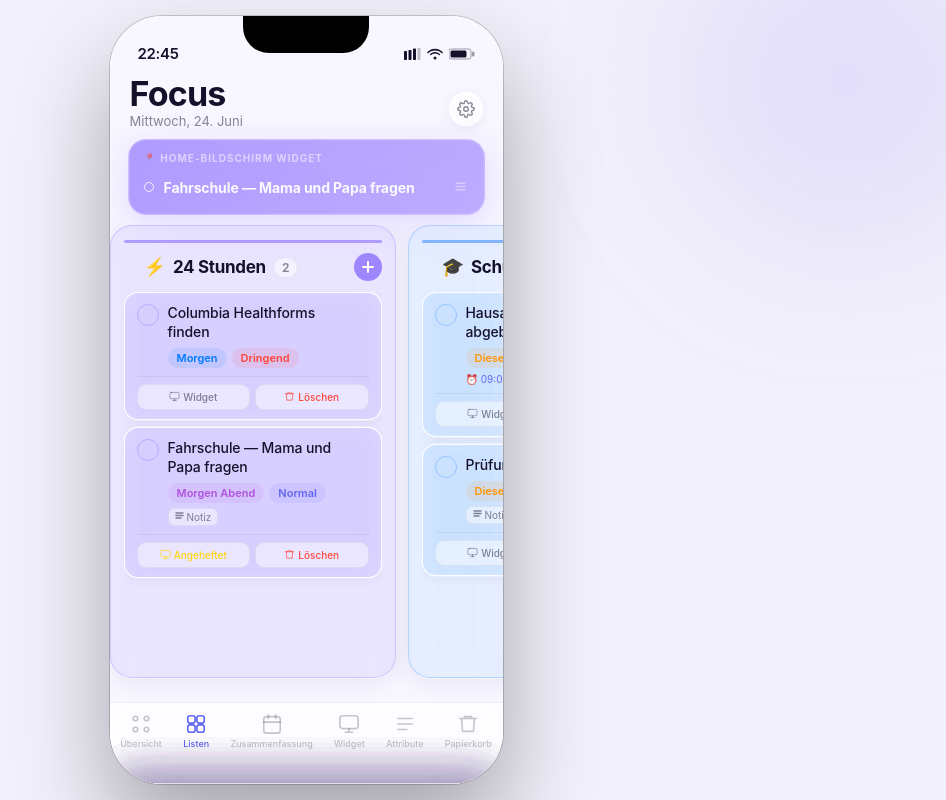
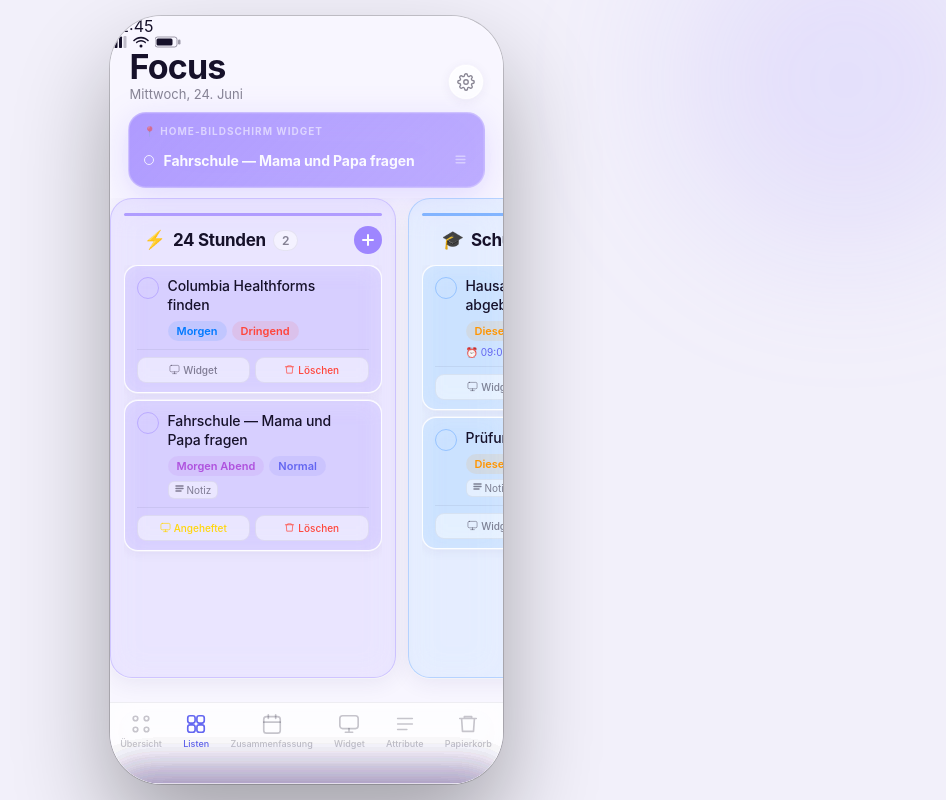
Before and after one commit to dali000000000/Focus, a plain HTML site: page index.html in a window 1280 px wide. Shown: the whole page, without its empty margins (334-1280 px from the left). Drawn offline with Linux system fonts and the light colour scheme.

Commit message:
Remove notch and status bar styles from index.html

```diff
--- a/index.html
+++ b/index.html
@@ -26,9 +26,7 @@ html,body{height:100%;overflow:hidden;background:var(--bg);font-family:var(--fon
 .dark .b1{background:rgba(85,65,175,0.17);}.dark .b2{background:rgba(45,85,165,0.13);}
 .frame{display:flex;align-items:center;justify-content:center;height:100vh;padding:12px;}
 .iphone{width:393px;height:852px;max-height:96vh;border-radius:52px;background:var(--app);overflow:hidden;position:relative;display:flex;flex-direction:column;backdrop-filter:var(--blur);box-shadow:0 0 0 1px rgba(0,0,0,0.18),0 48px 96px rgba(0,0,0,0.32),inset 0 0 0 1.5px rgba(255,255,255,0.16);}
-.notch{position:absolute;top:0;left:50%;transform:translateX(-50%);width:126px;height:37px;background:#000;border-radius:0 0 26px 26px;z-index:100;}
-.sbar{height:59px;padding:16px 28px 0;flex-shrink:0;display:flex;align-items:center;justify-content:space-between;z-index:10;position:relative;}
-.stime{font-size:15px;font-weight:600;letter-spacing:-0.3px;color:var(--t1);}
+
 .sicons{display:flex;gap:6px;align-items:center;color:var(--t1);}
 .appw{flex:1;overflow:hidden;display:flex;flex-direction:column;position:relative;z-index:1;}
 .hdr{padding:2px 20px 10px;flex-shrink:0;display:flex;align-items:flex-end;justify-content:space-between;}
```
